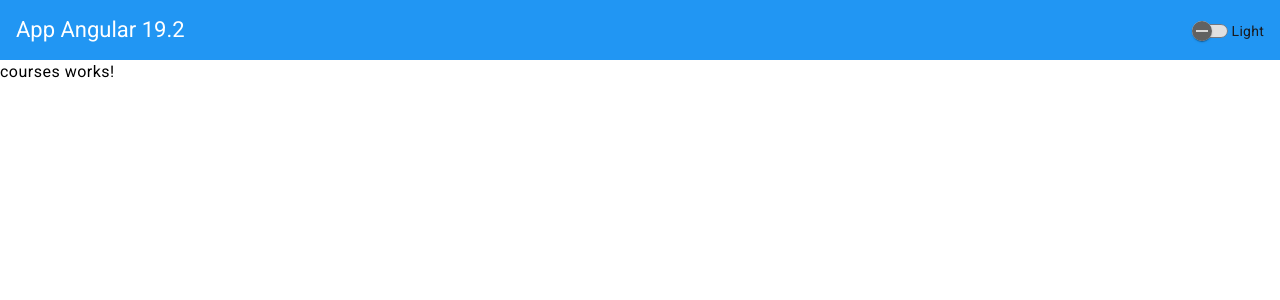
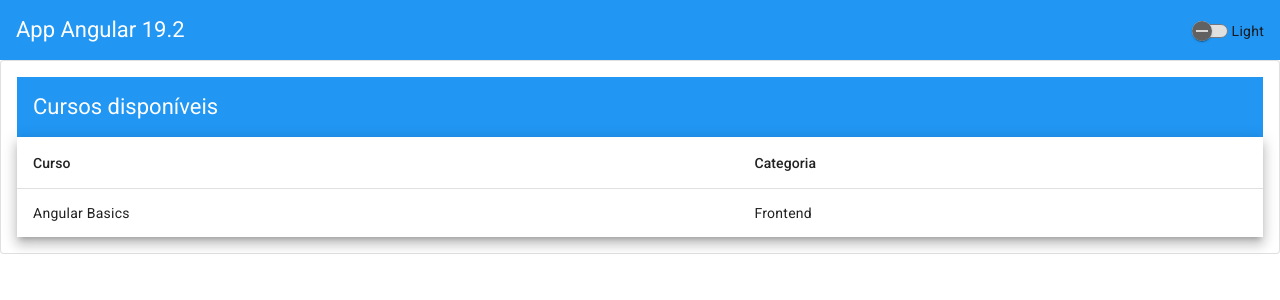
Before and after one commit to gabrielcarvalhogc/crud-angular, an Angular app: page /courses in a window 1280 px wide. Shown: the top 300 px of the page. Built offline with nearby package versions, Linux system fonts and the light colour scheme.

Commit message:
feat: implement CoursesComponent with table display and styling

```diff
--- a/src/app/components/courses/courses.component.html
+++ b/src/app/components/courses/courses.component.html
@@ -1 +1,22 @@
-<p>courses works!</p>
+<mat-card appearance="outlined" class="card">
+  <mat-toolbar color="primary">
+    <span>Cursos disponíveis</span>
+  </mat-toolbar>
+
+  <table mat-table [dataSource]="courses" class="mat-elevation-z8">
+    <!-- Name Column -->
+    <ng-container matColumnDef="name">
+      <th mat-header-cell *matHeaderCellDef> Curso </th>
+      <td mat-cell *matCellDef="let course"> {{ course.name }} </td>
+    </ng-container>
+
+    <!-- Name Column -->
+    <ng-container matColumnDef="category">
+      <th mat-header-cell *matHeaderCellDef> Categoria </th>
+      <td mat-cell *matCellDef="let course"> {{ course.category }} </td>
+    </ng-container>
+
+    <tr mat-header-row *matHeaderRowDef="displayedColumns"></tr>
+    <tr mat-row *matRowDef="let row; columns: displayedColumns;"></tr>
+  </table>
+</mat-card>
--- a/src/app/components/courses/courses.component.scss
+++ b/src/app/components/courses/courses.component.scss
@@ -0,0 +1,7 @@
+.card {
+  padding: 16px;
+
+  table {
+    width: 90%;
+  }
+}
--- a/src/app/components/courses/courses.component.ts
+++ b/src/app/components/courses/courses.component.ts
@@ -1,12 +1,21 @@
 import { Component } from '@angular/core';
+import { MatTableModule } from '@angular/material/table';
+import { MatCardModule } from '@angular/material/card';
+import { MatToolbarModule } from '@angular/material/toolbar';
+import { Course } from './model/course';
 
 @Component({
   selector: 'app-courses',
   standalone: true,
-  imports: [],
+  imports: [MatTableModule, MatCardModule, MatToolbarModule],
   templateUrl: './courses.component.html',
   styleUrl: './courses.component.scss'
 })
 export class CoursesComponent {
+  constructor() {
+    this.courses = [ {_id: '1', name: 'Angular Basics', category: 'Frontend' },];
+  }
 
+  courses: Course[];
+  displayedColumns = ['name', 'category'];
 }
--- /dev/null
+++ b/src/app/components/courses/model/course.ts
@@ -0,0 +1,5 @@
+export interface Course {
+  _id: string;
+  name: string;
+  category: string;
+}
--- a/src/styles.scss
+++ b/src/styles.scss
@@ -22,8 +22,8 @@
 $dark-theme: mat.m2-define-dark-theme((
   color: (
     primary: $dark-primary,
-    accent:  $dark-accent,
-    warn:    $dark-warn
+    accent: $dark-accent,
+    warn: $dark-warn
   )
 ));
 
```
